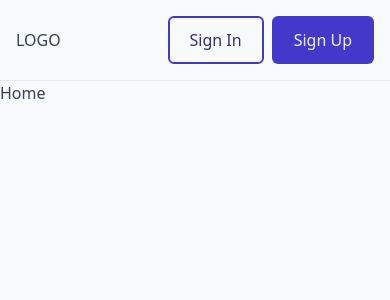
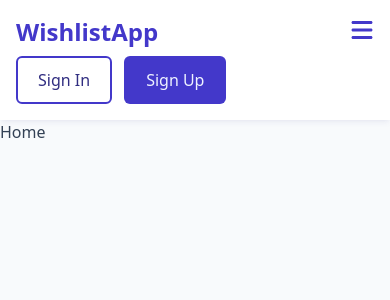
Before and after one commit to OlenaAndrushchenko/wishlist-app-frontend, a Vue app: page / in a window 390 px wide. Shown: the top 300 px of the page. Built offline with nearby package versions, Linux system fonts and the light colour scheme; no server answers.

Commit message:
refactor header and auth buttons

```diff
--- a/src/components/header/AuthButtons.vue
+++ b/src/components/header/AuthButtons.vue
@@ -4,6 +4,8 @@ import { useAuthStore } from "@/stores/authStore";
 import BaseButton from "../base/BaseButton.vue";
 import AuthModal from "../auth/AuthModal.vue";
 import { useRouter } from "vue-router";
+import { FontAwesomeIcon } from "@fortawesome/vue-fontawesome";
+import { faUserPlus, faSignIn, faPersonWalkingDashedLineArrowRight } from "@fortawesome/free-solid-svg-icons";
 
 const router = useRouter();
 
@@ -36,18 +38,18 @@ const logout = () => {
 <template>
   <div>
     <div v-if="isAuthenticated">
-      <button
-        @click="logout"
-        class="text-primary-700 hover:text-primary-800 font-bold"
-      >
+      <BaseButton variant="secondary" @click="logout">
         Logout
-      </button>
+        <FontAwesomeIcon :icon=faPersonWalkingDashedLineArrowRight class="ml-2" />
+      </BaseButton>
     </div>
     <div v-else>
       <BaseButton variant="secondary" @click="openLoginModal">
+        <FontAwesomeIcon :icon=faSignIn class="mr-2 hidden md:inline" />
         Sign In
       </BaseButton>
-      <BaseButton variant="primary" @click="openRegisterModal" class="ml-2">
+      <BaseButton variant="primary" @click="openRegisterModal" class="ml-3">
+        <FontAwesomeIcon :icon=faUserPlus class="mr-2 hidden md:inline" />
         Sign Up
       </BaseButton>
     </div>
--- a/src/components/header/HeaderComponent.vue
+++ b/src/components/header/HeaderComponent.vue
@@ -1,37 +1,69 @@
 <script setup>
-import { RouterLink } from 'vue-router'
-import { computed } from 'vue'
-import { useAuthStore } from '@/stores/authStore'
-import AuthButtons from './AuthButtons.vue';
+import { RouterLink, useRoute } from "vue-router";
+import { computed, ref } from "vue";
+import { useAuthStore } from "@/stores/authStore";
+import AuthButtons from "./AuthButtons.vue";
+import { FontAwesomeIcon } from "@fortawesome/vue-fontawesome";
+import { faBars, faTimes } from "@fortawesome/free-solid-svg-icons";
 
 const authStore = useAuthStore();
 const isAuthenticated = computed(() => authStore.isAuthenticated);
+const route = useRoute();
+
+const isMenuOpen = ref(false);
+
+const toggleMenu = () => {
+  isMenuOpen.value = !isMenuOpen.value;
+};
+
+const closeMenu = () => {
+  isMenuOpen.value = false;
+};
 </script>
 
 <template>
-  <header class="border-b">
-    <div class="container mx-auto flex flex-row justify-between items-center p-4">
-      <RouterLink to="/"> LOGO </RouterLink>
-      <nav class="w-fit">
-        <div v-if="isAuthenticated">
-          <RouterLink to="/wishlists"> My Wishlists </RouterLink>
-        </div>
+  <header class="bg-white shadow-md shadow-primary-900/5">
+    <div
+      class="container mx-auto flex flex-wrap gap-2 justify-between items-center p-4"
+    >
+      <RouterLink to="/" class="text-2xl font-bold text-primary-700">
+        WishlistApp
+      </RouterLink>
+
+      <button
+        @click="toggleMenu"
+        class="md:hidden text-primary-700 focus:outline-none"
+        aria-label="Toggle Navigation Menu"
+      >
+        <FontAwesomeIcon
+          :icon="isMenuOpen ? faTimes : faBars"
+          class="h-6 w-6"
+        />
+      </button>
+      <nav
+        :class="{
+          block: isMenuOpen,
+          hidden: !isMenuOpen,
+          'md:block': true,
+        }"
+        class="absolute md:static top-16 left-0 w-full md:w-auto bg-white md:bg-transparent shadow-md md:shadow-none transition-all duration-300 ease-in-out"
+      >
+        <ul class="flex flex-col md:flex-row md:space-x-6">
+          <li v-if="isAuthenticated">
+            <RouterLink
+              to="/wishlists"
+              class="block px-4 py-2 text-primary-700 hover:text-primary-800 transition-colors duration-200"
+              :class="{
+                'font-semibold text-primary-700': route.name === 'wishlists',
+              }"
+              @click="closeMenu"
+            >
+              My Wishlists
+            </RouterLink>
+          </li>
+        </ul>
       </nav>
       <AuthButtons />
     </div>
   </header>
 </template>
-
-<style scoped>
-header {
-    line-height: 1.5;
-  }
-
-  nav {
-    text-align: center;
-  }
-
-  nav a {
-    margin-left: 10px;
-  }
-</style>
```
